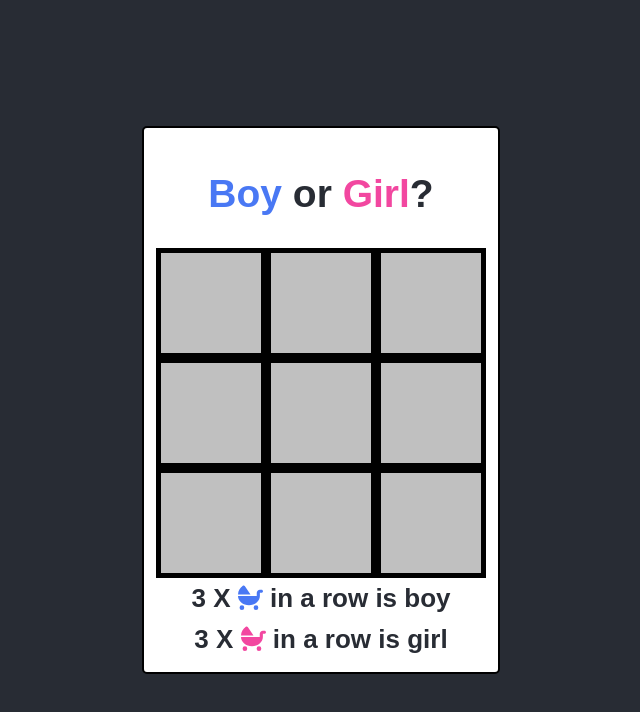
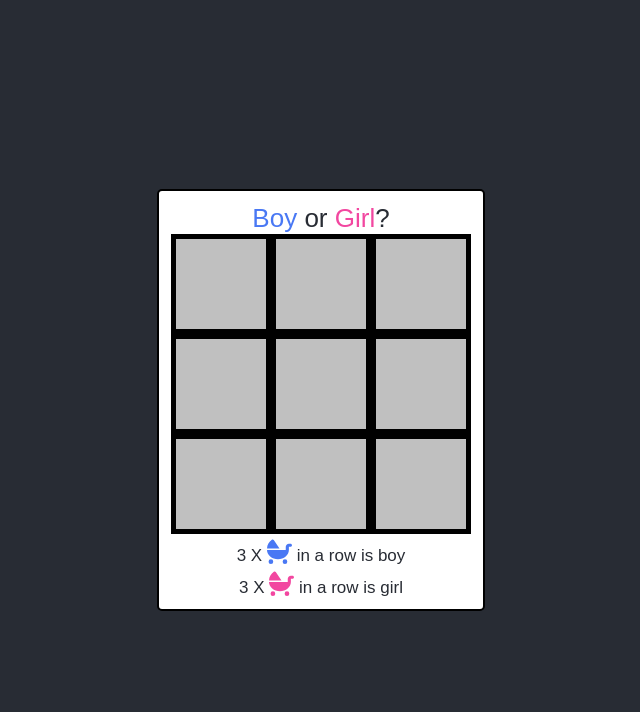
Before and after one commit to niros001/boy_or_girl, a React (Create React App) app: page / in a window 1280 px wide. Shown: the top 712 px of the page, without its empty margins (319-959 px from the left). Built offline with nearby package versions, Linux system fonts and the light colour scheme.

Commit message:
UI improvements

```diff
--- a/src/App.css
+++ b/src/App.css
@@ -28,16 +28,6 @@
   font-family: Trattatello, fantasy;
 }
 
-.card-wrapper h2 {
-  color: #282c34;
-}
-
-.card-wrapper h4 {
-  color: #282c34;
-  margin: 5px 0;
-  align-items: flex-start !important;
-}
-
 .card {
   display: flex;
   flex-direction: column;
--- a/src/App.js
+++ b/src/App.js
@@ -1,16 +1,27 @@
 import './App.css';
 import React, {useMemo} from 'react';
+import styled from 'styled-components';
 import ScratchedBox from './ScratchedBox';
 import {generateBoard} from './board';
 import {faBabyCarriage} from '@fortawesome/free-solid-svg-icons';
 import {FontAwesomeIcon} from '@fortawesome/react-fontawesome';
+
+const Title = styled.div`
+  color: #282c34;
+  font-size: 26px;
+`
+
+const Subtitle = styled(Title)`
+  font-size: 17px;
+  margin-top: 5px;
+`
 
 const App = () => {
   const board = useMemo(() => generateBoard(), []);
   return (
     <div className="container">
       <div className="card-wrapper">
-        <h2><span style={{color: '#4978F4'}}>Boy</span> or <span style={{color: '#F247A0'}}>Girl</span>?</h2>
+        <Title><span style={{color: '#4978F4'}}>Boy</span> or <span style={{color: '#F247A0'}}>Girl</span>?</Title>
         <div className="card">
           {[...Array(3).keys()].map((i) => <div key={i} className="row">
             {[...Array(3).keys()].map((j) => (
@@ -19,10 +30,10 @@ const App = () => {
           </div>)}
         </div>
         <div className="row">
-          <h4>3 X <FontAwesomeIcon icon={faBabyCarriage} color="#4978F4" fontSize={25}/> in a row is boy</h4>
+          <Subtitle>3 X <FontAwesomeIcon icon={faBabyCarriage} color="#4978F4" fontSize={25}/> in a row is boy</Subtitle>
         </div>
         <div className="row">
-          <h4>3 X <FontAwesomeIcon icon={faBabyCarriage} color="#F247A0" fontSize={25}/> in a row is girl</h4>
+          <Subtitle>3 X <FontAwesomeIcon icon={faBabyCarriage} color="#F247A0" fontSize={25}/> in a row is girl</Subtitle>
         </div>
       </div>
     </div>
--- a/src/ScratchedBox.js
+++ b/src/ScratchedBox.js
@@ -3,7 +3,8 @@ import styled from 'styled-components';
 import {FontAwesomeIcon} from '@fortawesome/react-fontawesome';
 import {faBabyCarriage} from '@fortawesome/free-solid-svg-icons';
 
-const SCRATCH_SIZE = 10;
+const BOX_SIZE = 90;
+const SCRATCH_SIZE = 15;
 
 const Container = styled.div`
   position: relative;
@@ -11,8 +12,8 @@ const Container = styled.div`
   align-items: center;
   justify-content: center;
   background-color: white;
-  width: 100px;
-  height: 100px;
+  width: ${BOX_SIZE}px;
+  height: ${BOX_SIZE}px;
   margin: 5px;
 `
 
@@ -32,8 +33,8 @@ const ScratchedBox = ({data}) => (
           color={(data === 'X') ? '#4978F4' : '#F247A0'}
           fontSize={50}
       />
-      {[...Array(100 / SCRATCH_SIZE).keys()].map((i) =>
-          [...Array(100 / SCRATCH_SIZE).keys()].map((j) => (
+      {[...Array(BOX_SIZE / SCRATCH_SIZE).keys()].map((i) =>
+          [...Array(BOX_SIZE / SCRATCH_SIZE).keys()].map((j) => (
               <HiddenDot
                   name="dot"
                   key={`${i}-${j}`}
```
